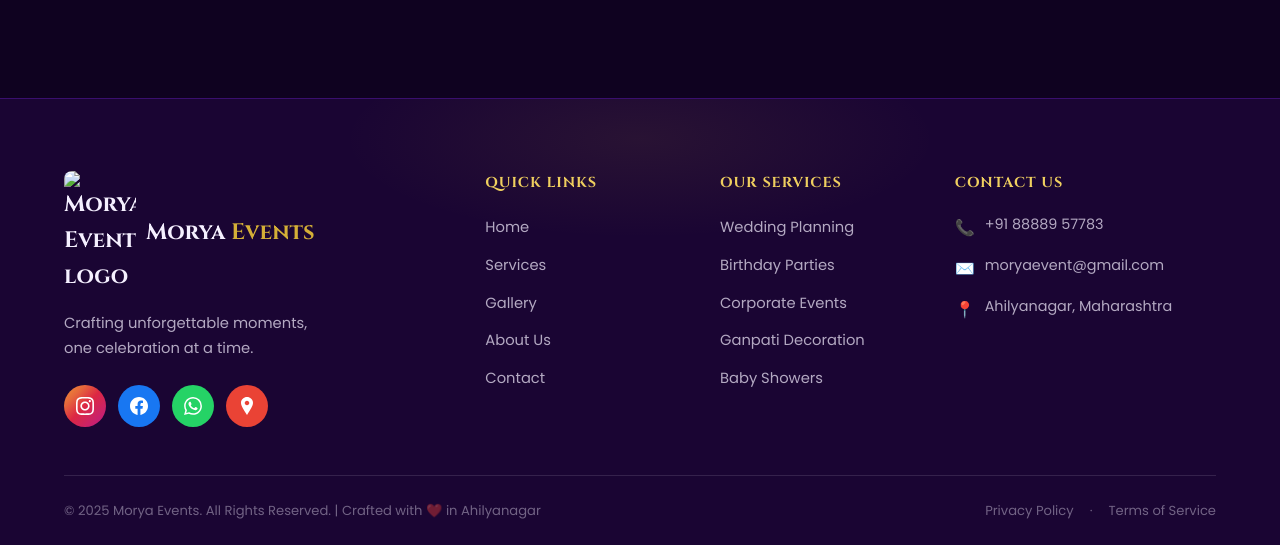
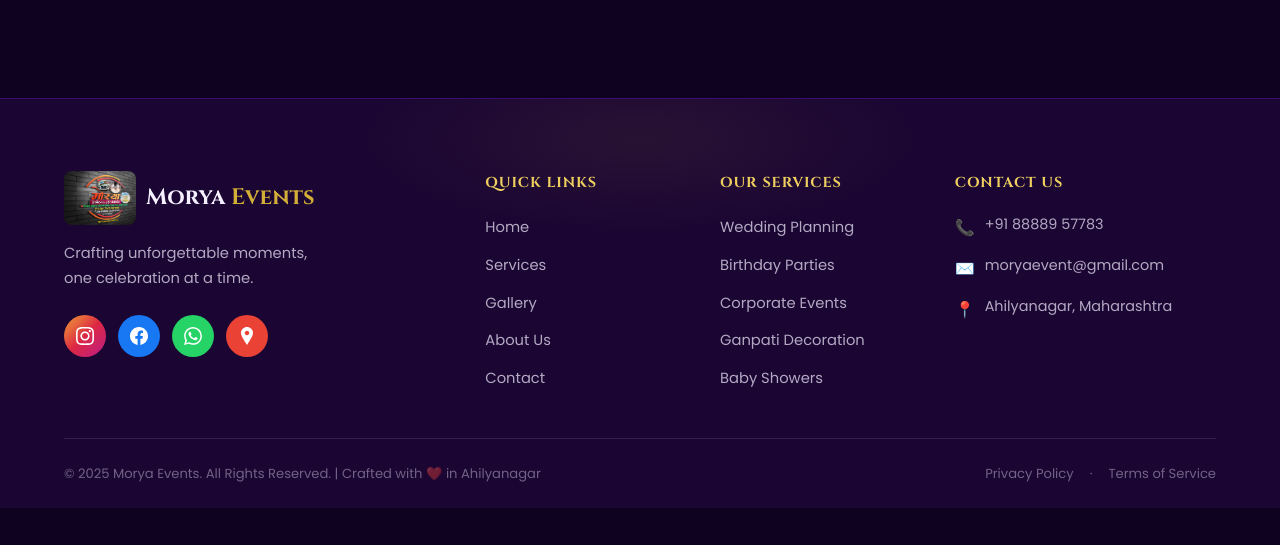
Before and after one commit to onestopsolutionoffounders/moryaevents, a plain HTML site: page index.html in a window 1280 px wide. Shown: the part 4550-5095 px from the top of the page. After the commit the page ends 5058 px from the top, so only its background shows below. Drawn offline with Linux system fonts and the light colour scheme; files whose address does not match are found by name.

Commit message:
Update index.html

```diff
--- a/index.html
+++ b/index.html
@@ -351,7 +351,7 @@
         <!-- Brand -->
         <div class="footer-brand">
           <div class="footer-logo">
-            <img src="images/Logo/Morya_Logo.jpeg" alt="Morya Events logo" class="footer-logo-img" />
+            <img src="Morya_Logo.jpeg" alt="Morya Events logo" class="footer-logo-img" />
             <span class="logo-text">Morya <span class="gold">Events</span></span>
           </div>
           <p class="footer-tagline">Crafting unforgettable moments,<br />one celebration at a time.</p>
```
